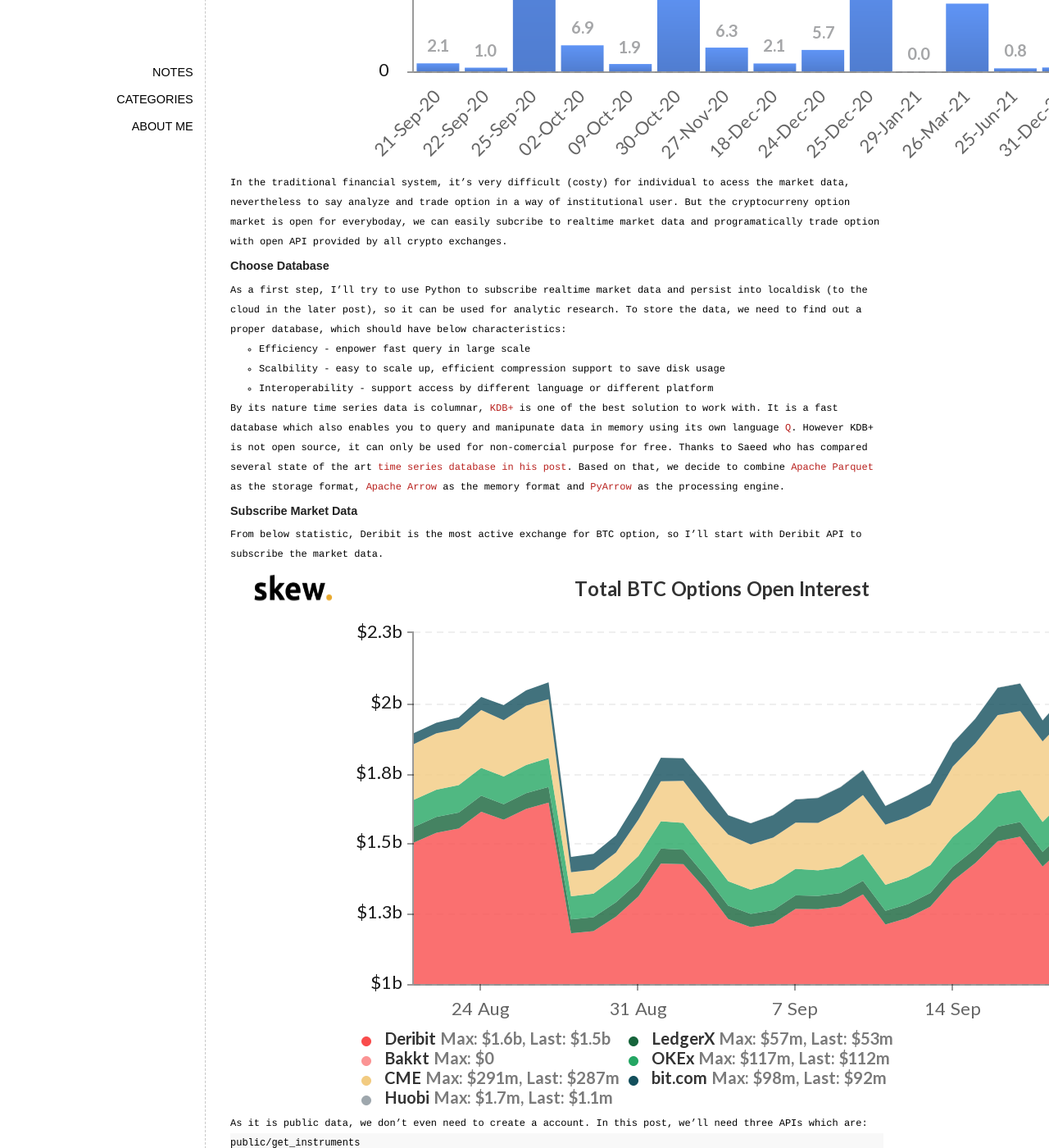
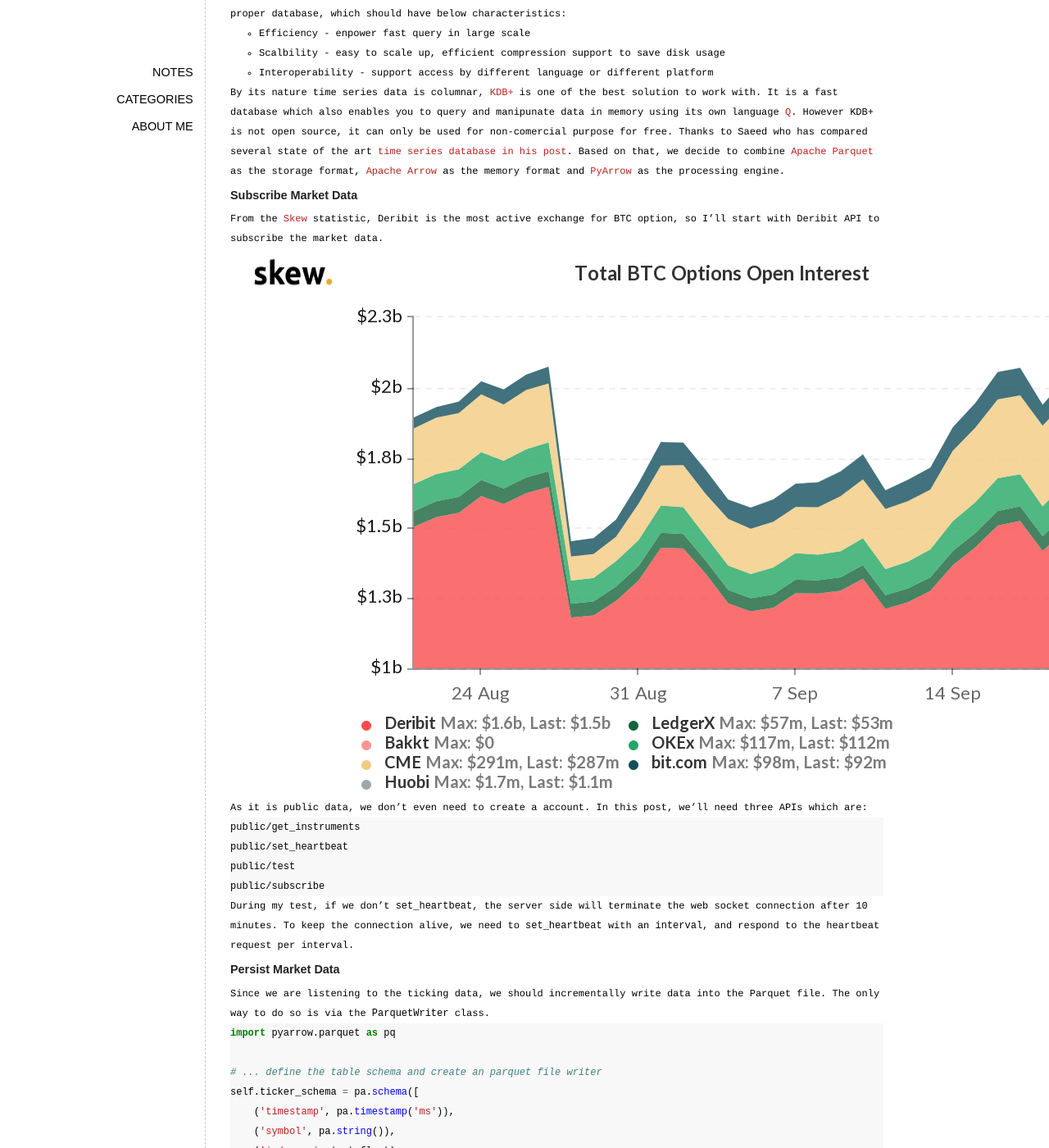
Before and after one commit to elan2wang/note, a Jekyll site: the page built from _posts/2020-09-14-market-data-recorder.md, in a window 1280 px wide and 1400 px high, scrolled down 621 px. Shown: the whole window at 82% size. Built offline with Jekyll 4.4.1, drawn with Linux system fonts in a browser that asks for light colours; comment, search, counter and statistics services are not loaded; some of the changed text lies outside the part shown.

Commit message:
update post

````diff
--- a/_posts/2020-09-14-market-data-recorder.md
+++ b/_posts/2020-09-14-market-data-recorder.md
@@ -6,7 +6,7 @@ categories: python, analytic
 ---
 
 Cryptocurrency's option market continue to grow in the past month. The open interest of the coming monthly expiry BTC option is again at $1 billion level.
-![btc option open interest by expiry](/note/images/skew_btc_options_oi_by_expiry_k_prev_day.png)
+![btc option open interest by expiry](/note/images/skew_btc_options_oi_by_expiry_k_prev_day.png  width="%80")
 
 In the traditional financial system, it's very difficult (costy) for individual to acess the market data, nevertheless to say analyze and trade option in a way of institutional user. But the cryptocurreny option market is open for everyboday, we can easily subcribe to realtime market data and programatically trade option with open API provided by all crypto exchanges.
 
@@ -19,19 +19,20 @@ As a first step, I'll try to use Python to subscribe realtime market data and pe
 By its nature time series data is columnar, [KDB+](https://kx.com/) is one of the best solution to work with. It is a fast database which also enables you to query and manipunate data in memory using its own language [Q](https://code.kx.com/q/). However KDB+ is not open source, it can only be used for non-comercial purpose for free. Thanks to Saeed who has compared several state of the art [time series database in his post](https://www.cuemacro.com/2019/02/02/storing-time-series-data/). Based on that, we decide to combine [Apache Parquet](https://parquet.apache.org/) as the storage format, [Apache Arrow](https://arrow.apache.org/) as the memory format and [PyArrow](https://arrow.apache.org/docs/python/) as the processing engine.
 
 ### Subscribe Market Data
-From below statistic, Deribit is the most active exchange for BTC option, so I'll start with Deribit API to subscribe the market data.
+From the [Skew](https://analytics.skew.com/dashboard/bitcoin-options width="%80") statistic, Deribit is the most active exchange for BTC option, so I'll start with Deribit API to subscribe the market data.
 ![btc opion open interest by exchange](/note/images/skew_total_btc_options_open_interest.png)
 As it is public data, we don't even need to create a account. In this post, we'll need three APIs which are:
 ```
 public/get_instruments
 public/set_heartbeat
+public/test
 public/subscribe
 ```
-
+During my test, if we don't `set_heartbeat`, the server side will terminate the web socket connection after 10 minutes. To keep the connection alive, we need to `set_heartbeat` with an `interval`, and respond to the heartbeat request per interval.
 
 
 ### Persist Market Data
-Since we are listening to the ticking data, we should incrementally write data into the Parquet file.
+Since we are listening to the ticking data, we should incrementally write data into the Parquet file. The only way to do so is via the `ParquetWriter` class.
 ```python
 import pyarrow.parquet as pq
 
````
